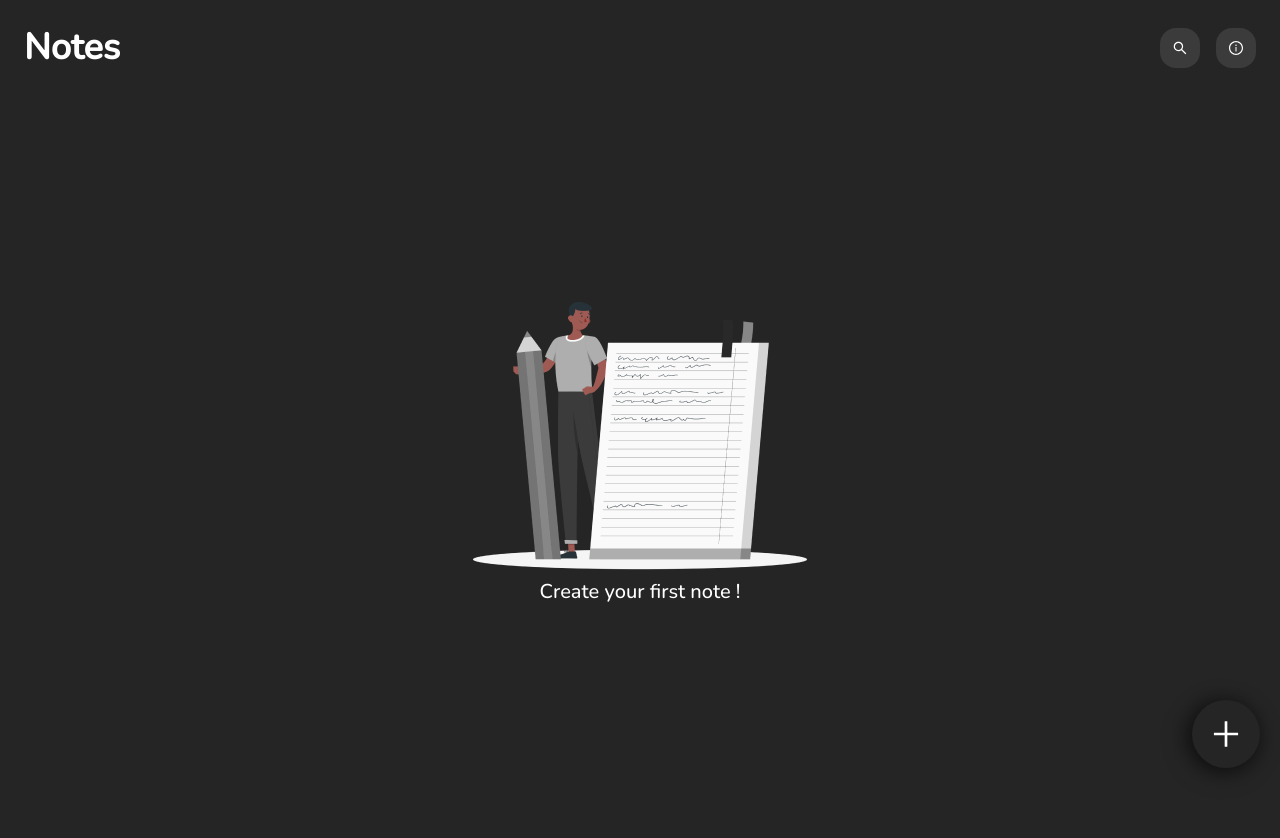
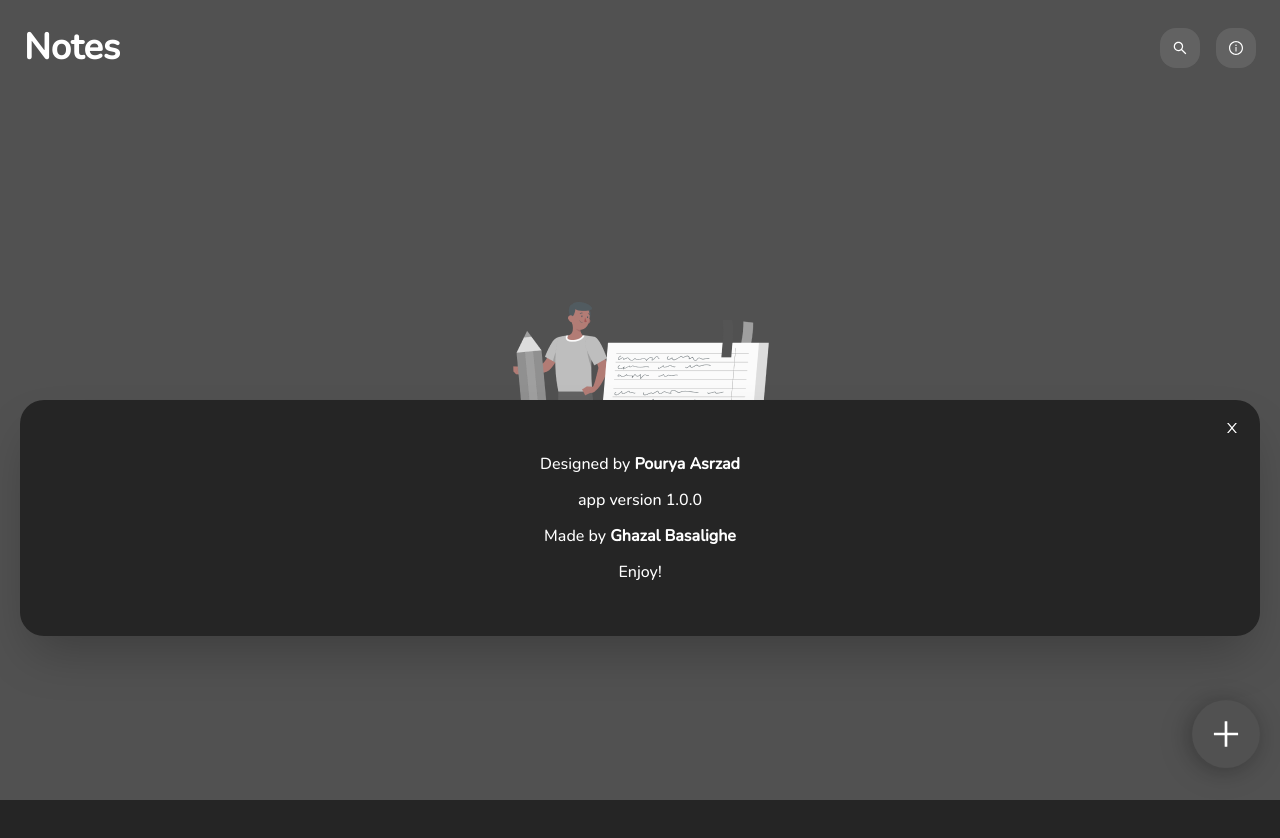
Before and after one commit to GhazalBasalighe/hw18_maktab99, a React (Vite) app in the folder note-app/: page / in a window 1280 px wide. Both pictures are taken after a click on the element 1236 px from the left and 48 px from the top of the page. Shown: the top 838 px of the page. Built offline with nearby package versions, Linux system fonts and the light colour scheme.

Commit message:
[feat] Add Modal

```diff
--- a/note-app/index.html
+++ b/note-app/index.html
@@ -3,7 +3,7 @@
 
   <head>
     <meta charset="UTF-8" />
-    <link rel="icon" type="image/svg+xml" href="/vite.svg" />
+    <link rel="icon" type="image/svg+xml" href="react-js-icon.svg" />
     <meta name="viewport" content="width=device-width, initial-scale=1.0" />
     <title>Note App</title>
   </head>
--- a/note-app/src/Components/Header.jsx
+++ b/note-app/src/Components/Header.jsx
@@ -1,6 +1,18 @@
+import { useState } from "react";
+import { createPortal } from "react-dom";
+import Modal from "./Modal";
 import { AiOutlineSearch, AiOutlineInfoCircle } from "react-icons/ai";
 
 function Header() {
+  // MODAL STATE
+  const [isModalOpen, setIsModalOpen] = useState(false);
+  const openModal = () => {
+    setIsModalOpen(true);
+  };
+  const closeModal = () => {
+    setIsModalOpen(false);
+  };
+
   return (
     <div className="flex justify-between items-center h-0">
       {/* TITLE */}
@@ -11,9 +23,11 @@ function Header() {
           <AiOutlineSearch />
         </span>
         <span className="icons">
-          <AiOutlineInfoCircle />
+          <AiOutlineInfoCircle onClick={openModal} />
         </span>
       </div>
+      {isModalOpen &&
+        createPortal(<Modal closeModal={closeModal} />, document.body)}
     </div>
   );
 }
--- /dev/null
+++ b/note-app/src/Components/Modal.jsx
@@ -0,0 +1,23 @@
+import { AiOutlineClose } from "react-icons/ai";
+
+function Modal({ closeModal }) {
+  return (
+    <div className="modal-overlay">
+      <div className="modal">
+        <span>
+          Designed by <span className="font-bold">Pourya Asrzad</span>
+        </span>
+        <span>app version 1.0.0</span>
+        <span>
+          Made by <span className="font-bold">Ghazal Basalighe</span>
+        </span>
+        <span>Enjoy!</span>
+        <button onClick={closeModal} className="absolute top-5 right-5">
+          <AiOutlineClose />
+        </button>
+      </div>
+    </div>
+  );
+}
+
+export default Modal;
--- a/note-app/src/main.css
+++ b/note-app/src/main.css
@@ -26,4 +26,14 @@
     {
         @apply bg-iconBg p-3 rounded-2xl cursor-pointer
     }
+
+    .modal
+    {
+        @apply z-20 bg-blackBg rounded-3xl shadow-2xl text-white flex flex-col justify-center items-center gap-3 fixed top-1/2 left-5 right-5 h-[236px]
+    }
+
+    .modal-overlay
+    {
+        @apply z-10 fixed top-0 left-0 w-full h-screen bg-[#ffffff33]
+    }
 }
```
Also changed, not shown: note-app/public/react-js-icon.svg (added).
